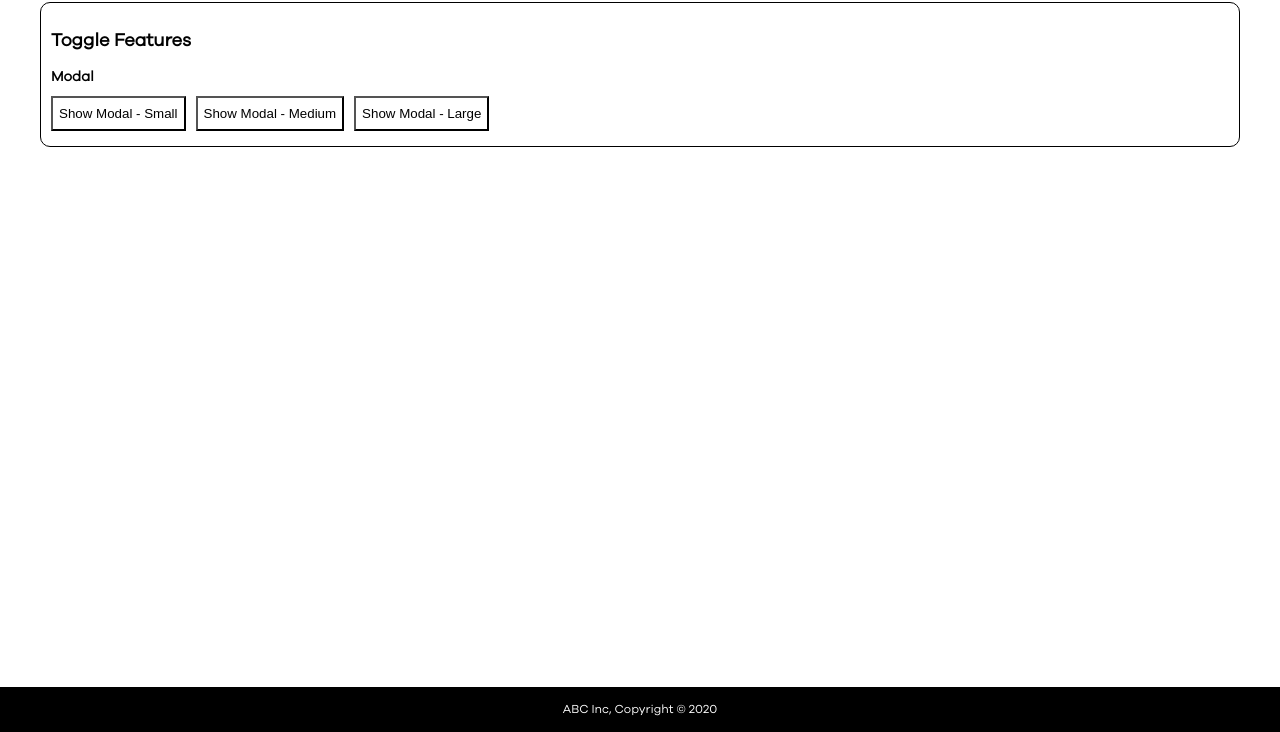
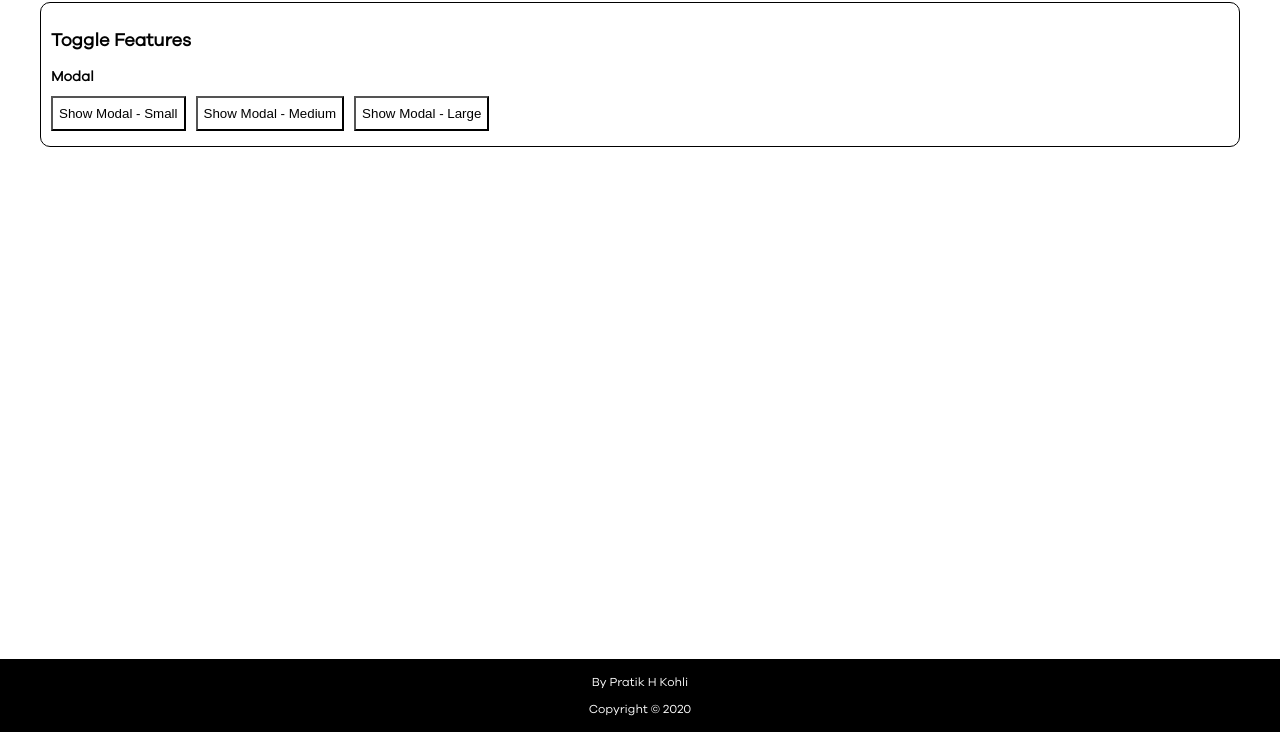
Before and after one commit to kohli-pratik/react-components, a React app: page / in a window 1280 px wide. Shown: the part 68-800 px from the top of the page. Built offline with nearby package versions, Linux system fonts and the light colour scheme; a web font is replaced by a local one.

Commit message:
updated footer

```diff
--- a/src/components/Footer/index.js
+++ b/src/components/Footer/index.js
@@ -1,10 +1,21 @@
 import React from 'react';
-import Constants from '../../utils/constants';
+import Proptypes from 'prop-types';
 
-const Footer = () => (
+const generateChildren = (footerText) => {
+    const children = [];
+    Object.keys(footerText)
+        .forEach((key) => children.push(<p>{footerText[key]}</p>));
+    return children;
+};
+
+const Footer = ({ footerText }) => (
     <footer className='footer'>
-        <p>{Constants.strings.footerText.companyRegInfo}</p>
+        {generateChildren(footerText)}
     </footer>
 );
 
+Footer.propTypes = {
+    footerText: Proptypes.object,
+};
+
 export default Footer;
--- a/src/components/Footer/index.scss
+++ b/src/components/Footer/index.scss
@@ -1,22 +1,21 @@
 .footer {
+  @include flex(column, center, center, nowrap);
   width: 100%;
   background: black;
-  padding: 1.5rem 0;
+  padding: 0.5rem 0;
   bottom: 0;
   left: 0;
   max-height: 120px;
-  text-align: center;
 
   p {
-    margin: 0;
     font-size: 1.2rem;
-    letter-spacing: 0px;
-    line-height: 1.5rem;
+    line-height: 0.25rem;
     color: white;
   }
 
   @media (min-width: 769px) {
     position: sticky;
     width: 100%;
+    padding: 1rem 0;
   }
 }
--- a/src/screens/Dashboard/index.js
+++ b/src/screens/Dashboard/index.js
@@ -4,6 +4,7 @@ import SideDrawer from '../../features/SideDrawer';
 import ScreenOverlay from '../../components/ScreenOverlay';
 import Footer from '../../components/Footer';
 import Modal from '../../components/Modal';
+import Constants from '../../utils/constants';
 
 class Dashboard extends Component {
     state = {
@@ -68,7 +69,7 @@ class Dashboard extends Component {
                         </section>
                     </section>
                 </main>
-                <Footer />
+                <Footer footerText={Constants.strings.footerText} />
             </div>
         );
     }
--- a/src/utils/constants.js
+++ b/src/utils/constants.js
@@ -3,7 +3,8 @@ const Constants = {
 
     strings: {
         footerText: {
-            companyRegInfo: 'ABC Inc, Copyright © 2020',
+            subText1: 'By Pratik H Kohli',
+            subText2: 'Copyright © 2020',
         },
     },
 };
```
